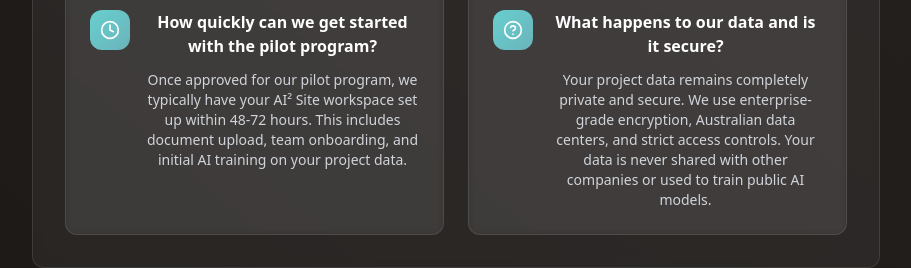
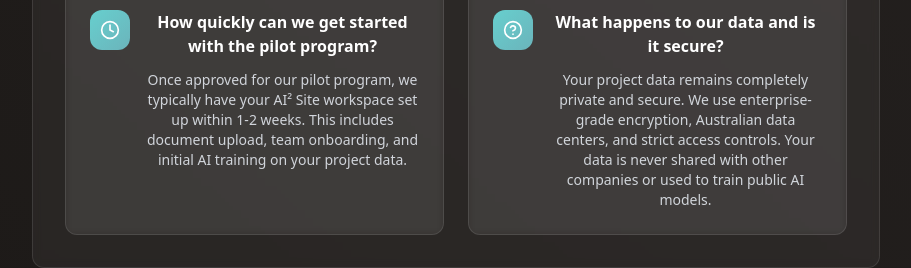
Before and after one commit to TankoPyth/Ai2groundworks, a React (Vite) app: page /contact in a window 1280 px wide. Shown: the part 1446-1714 px from the top of the page, without its empty margins (184-1095 px from the left). Built offline with nearby package versions, Linux system fonts and the light colour scheme.

Commit message:
Update pilot program timeline in FAQ

```diff
--- a/src/components/ContactPage.tsx
+++ b/src/components/ContactPage.tsx
@@ -53,7 +53,7 @@ export default function ContactPage() {
     {
       icon: Clock,
       question: "How quickly can we get started with the pilot program?",
-      answer: "Once approved for our pilot program, we typically have your AI² Site workspace set up within 48-72 hours. This includes document upload, team onboarding, and initial AI training on your project data."
+      answer: "Once approved for our pilot program, we typically have your AI² Site workspace set up within 1-2 weeks. This includes document upload, team onboarding, and initial AI training on your project data."
     },
     {
       icon: HelpCircle,
```
